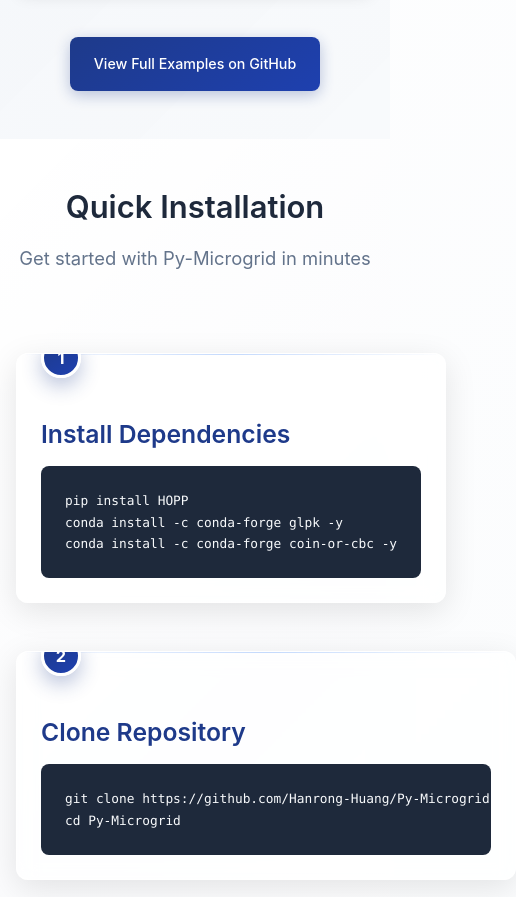
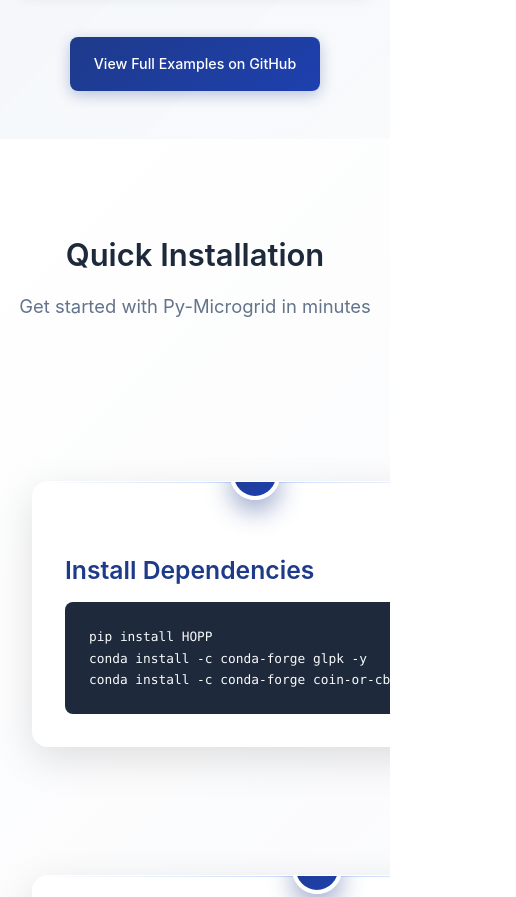
Before and after one commit to Hanrong-Huang/py_microgrid_webpage, a website: page index.html in a window 390 px wide. Shown: the part 5640-6537 px from the top of the page, 516 px wide, since content can reach past the window. Drawn offline with Linux system fonts and the light colour scheme.

Commit message:
Update webpage

```diff
--- a/assets/css/components.css
+++ b/assets/css/components.css
@@ -862,38 +862,43 @@
 /* Installation Section */
 .installation {
   background: white;
+  padding: calc(var(--spacing-2xl) + var(--spacing-lg)) 0;
+  overflow: hidden;
 }
 
 .installation-steps {
   display: grid;
   grid-template-columns: repeat(3, 1fr);
-  gap: var(--spacing-xl);
-  margin-top: calc(var(--spacing-xl) + var(--spacing-lg));
-  padding-top: var(--spacing-lg);
+  gap: var(--spacing-2xl);
+  margin-top: calc(var(--spacing-2xl) + var(--spacing-xl));
+  padding: var(--spacing-xl) var(--spacing-2xl) var(--spacing-xl);
 }
 
 .step-card {
   position: relative;
-  padding-top: calc(var(--spacing-xl) + var(--spacing-sm));
-  border-radius: 12px;
-  background: rgba(255, 255, 255, 0.8);
-  backdrop-filter: blur(10px);
-  box-shadow: 0 8px 32px rgba(0, 0, 0, 0.1);
-  border: 1px solid rgba(255, 255, 255, 0.3);
-  transition: all 0.3s ease;
+  padding: calc(var(--spacing-xl) + var(--spacing-md)) var(--spacing-lg) var(--spacing-lg);
+  border-radius: 16px;
+  background: rgba(255, 255, 255, 0.9);
+  backdrop-filter: blur(15px);
+  box-shadow: 0 12px 40px rgba(0, 0, 0, 0.12);
+  border: 1px solid rgba(255, 255, 255, 0.4);
+  transition: all 0.3s cubic-bezier(0.4, 0, 0.2, 1);
+  margin-top: var(--spacing-lg);
 }
 
 .step-card:hover {
-  transform: translateY(-4px);
-  box-shadow: 0 20px 40px rgba(0, 0, 0, 0.15);
+  transform: translateY(-6px);
+  box-shadow: 0 25px 50px rgba(0, 0, 0, 0.18);
+  border-color: rgba(59, 130, 246, 0.3);
 }
 
 .step-number {
   position: absolute;
-  top: calc(-1 * var(--spacing-sm));
-  left: var(--spacing-lg);
-  width: 48px;
-  height: 48px;
+  top: calc(-1 * var(--spacing-md));
+  left: 50%;
+  transform: translateX(-50%);
+  width: 56px;
+  height: 56px;
   background: linear-gradient(145deg, var(--primary) 0%, #1e40af 100%);
   color: white;
   border-radius: 50%;
@@ -901,10 +906,10 @@
   align-items: center;
   justify-content: center;
   font-weight: 700;
-  font-size: var(--text-lg);
-  box-shadow: 0 8px 20px rgba(30, 58, 138, 0.3);
-  border: 3px solid white;
-  z-index: 10;
+  font-size: var(--text-xl);
+  box-shadow: 0 12px 24px rgba(30, 58, 138, 0.4);
+  border: 4px solid white;
+  z-index: 15;
 }
 
 .step-content h3 {
@@ -915,26 +920,39 @@
 @media (max-width: 1024px) {
   .installation-steps {
     grid-template-columns: 1fr;
-    gap: calc(var(--spacing-xl) + var(--spacing-lg));
+    gap: calc(var(--spacing-2xl) + var(--spacing-lg));
+    padding: var(--spacing-2xl) var(--spacing-md) 0;
+    margin-top: var(--spacing-2xl);
   }
 
   .step-card {
-    max-width: 500px;
-    margin: 0 auto;
+    max-width: 600px;
+    margin: var(--spacing-xl) auto 0;
+  }
+
+  .step-number {
+    width: 60px;
+    height: 60px;
+    font-size: var(--text-xl);
   }
 }
 
 @media (max-width: 768px) {
   .installation-steps {
     margin-top: var(--spacing-xl);
-    gap: var(--spacing-xl);
+    gap: var(--spacing-2xl);
+    padding: var(--spacing-xl) var(--spacing-sm) 0;
+  }
+
+  .step-card {
+    margin-top: calc(var(--spacing-xl) + var(--spacing-sm));
   }
 
   .step-number {
-    width: 40px;
-    height: 40px;
-    left: var(--spacing-md);
-    font-size: var(--text-base);
+    width: 50px;
+    height: 50px;
+    font-size: var(--text-lg);
+    top: calc(-1 * var(--spacing-lg));
   }
 }
 
```
Also changed, not shown: 1 other file.
